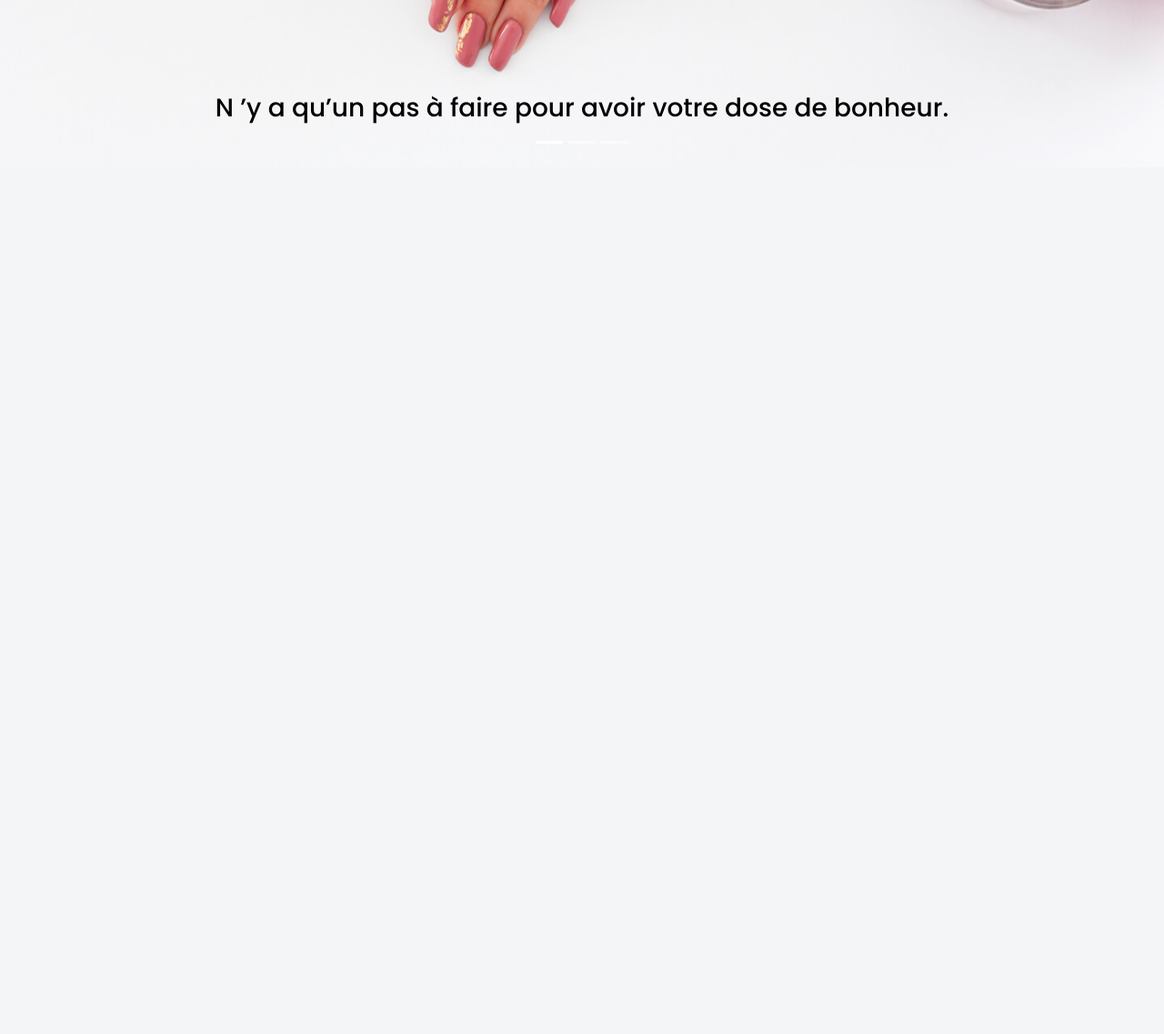
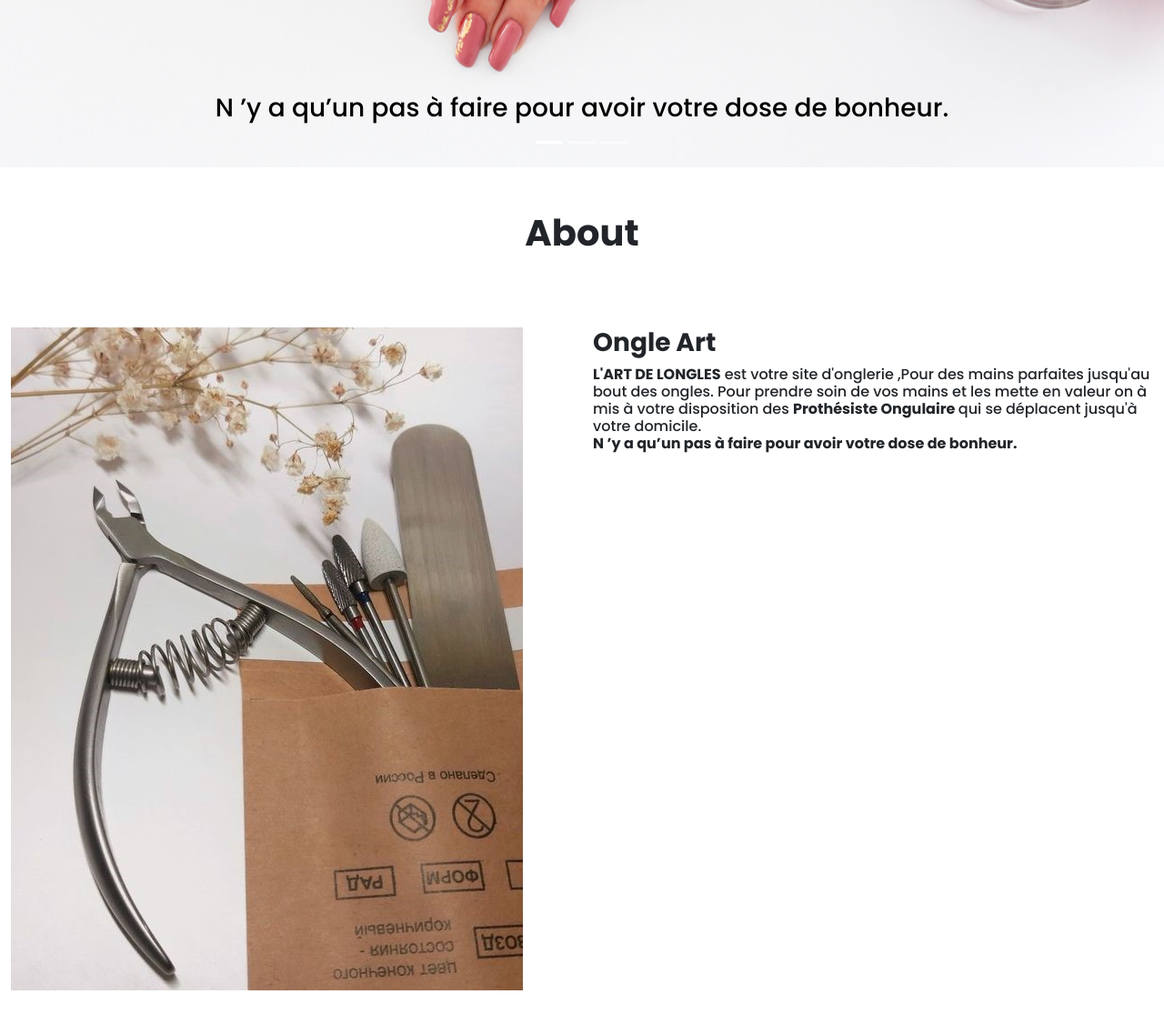
Before and after one commit to Hanenkhelifi/ongle_art, a PHP site: page / in a window 1280 px wide. Shown: the part 747-1884 px from the top of the page at 91% size. Before the commit the page ends 883 px from the top, so only its background shows below. Run offline with PHP 8.4, Linux system fonts and the light colour scheme.

Commit message:
modification

```diff
--- a/ongle_art/index.php
+++ b/ongle_art/index.php
@@ -132,6 +132,40 @@
             </button>
         </div>
         <!--- carousel end--->
+        <!----about start--->
+        <main id="about">
+            <div class="about mt-5 mb-5">
+                <div class="container-fluid">
+                    <h1 class="h2-responsive fw-bold text-center my-2">
+                        About
+                    </h1>
+                    <br>
+
+                    <div class="row pt-5">
+                        <div class="col-md-6 align-items-stretch">
+                            <img class="img-fluid" src="44.jpg">
+
+                        </div>
+
+                        <div class="col-md-6">
+
+                            <h3 class="h2-responsive fw-bold text-start"> Ongle Art</h3>
+                            <h6 class="ih-base"><strong class="ih-lg">L'ART DE LONGLES</strong> est votre site d'onglerie ,Pour des mains parfaites jusqu'au bout des ongles. Pour prendre soin de vos mains et les mette en valeur on à mis à votre disposition des <strong>Prothésiste Ongulaire </strong> qui se déplacent jusqu'à votre domicile.<br>
+                                <strong> N ’y a qu’un pas à faire pour avoir votre dose de bonheur. </strong>
+                            </h6>
+
+                        </div>
+
+                    </div>
+
+
+
+
+
+                </div>
+            </div>
+        </main>
+
         <script src="https://cdn.jsdelivr.net/npm/bootstrap@5.0.2/dist/js/bootstrap.bundle.min.js" integrity="sha384-MrcW6ZMFYlzcLA8Nl+NtUVF0sA7MsXsP1UyJoMp4YLEuNSfAP+JcXn/tWtIaxVXM" crossorigin="anonymous"></script>
 
 
```
Also changed, not shown: ongle_art/44.jpg (added).
